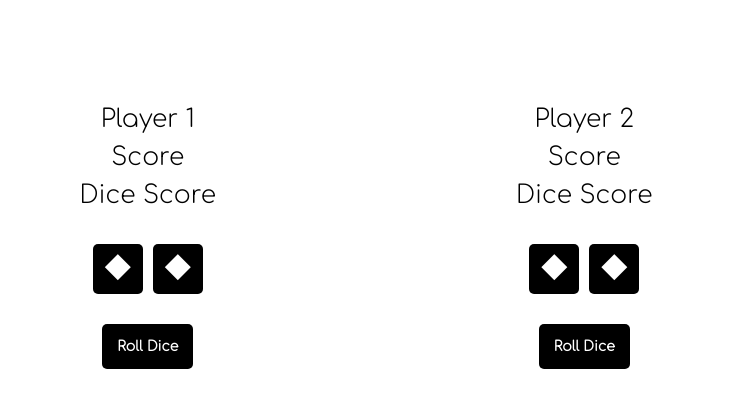
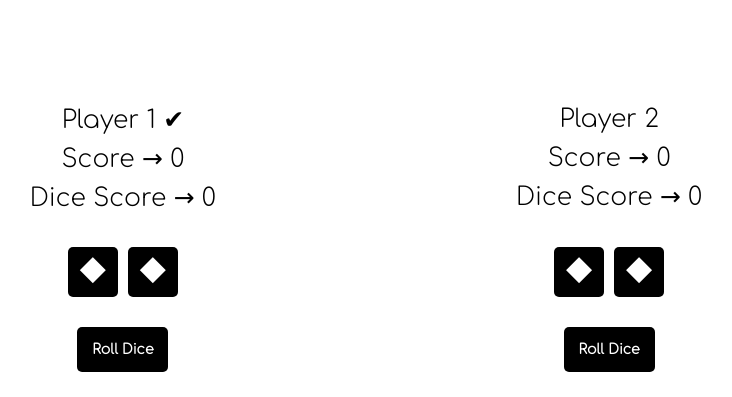
Before and after one commit to MilosM00/knock-out, a plain HTML site: page index.html in a window 1280 px wide. Shown: the top 397 px of the page, without its empty margins (274-1006 px from the left). Drawn offline with Linux system fonts and the light colour scheme; a web font is replaced by a local one.

Commit message:
html updated

```diff
--- a/index.html
+++ b/index.html
@@ -20,9 +20,9 @@
 
             <div class="overlay1">
 
-                <p>Player 1</p>
-                <p>Score <span class="score-player1"></span></p>
-                <p>Dice Score <span class="dice-score-player1"></span></p>
+                <p>Player 1 <span class="player-one">✔</span></p>
+                <p>Score → <span class="score-player1">0</span></p>
+                <p>Dice Score → <span class="dice-score-player1">0</span></p>
 
                 <div class="inline">
                     <div class="dice-one">◆</div>
@@ -35,9 +35,9 @@
 
             <div class="overlay2">
 
-                <p>Player 2</p>
-                <p>Score <span class="score-player2"></span></p>
-                <p>Dice Score <span class="dice-score-player2"></span></p>
+                <p>Player 2 <span class="player-two"></span></p>
+                <p>Score → <span class="score-player2">0</span></p>
+                <p>Dice Score → <span class="dice-score-player2">0</span></p>
 
                 <div class="inline">
                     <div class="dice-three">◆</div>
```
